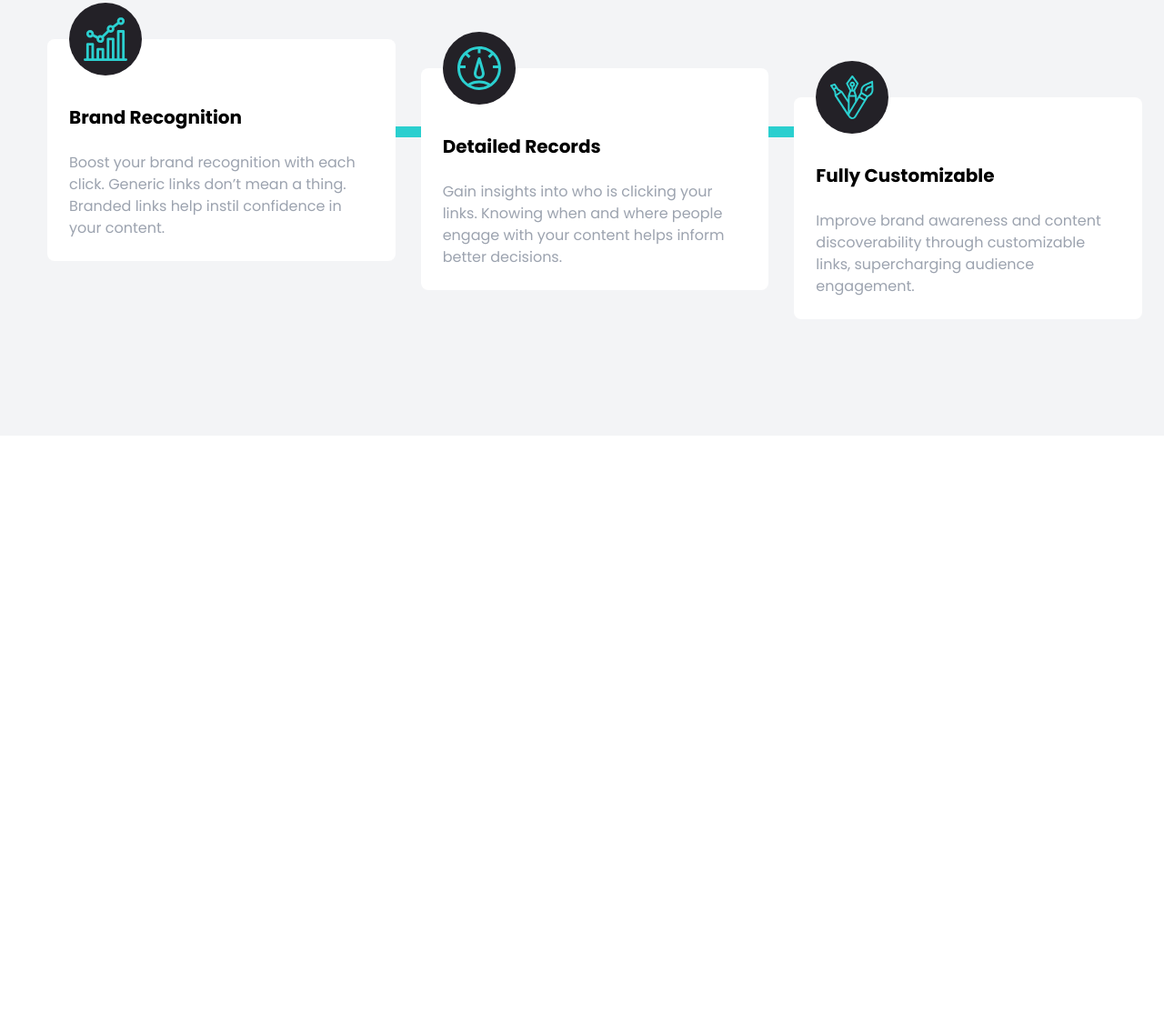
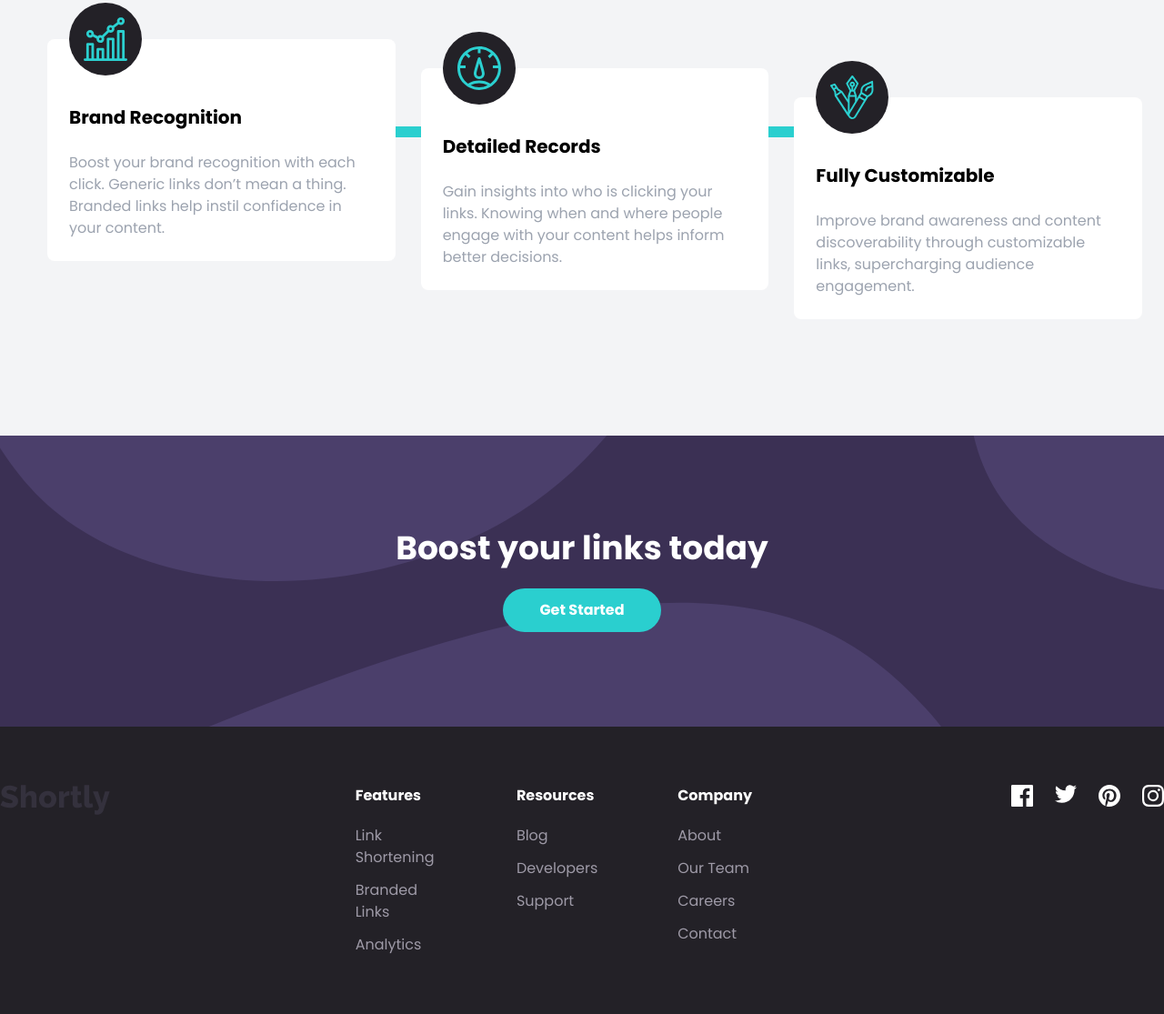
Before and after one commit to ahmetcankaratas/shortly, a website: page index.html in a window 1280 px wide. Shown: the part 1441-2556 px from the top of the page at 91% size. Before the commit the page ends 1920 px from the top, so only its background shows below. Drawn offline with Linux system fonts and the light colour scheme.

Commit message:
add footer

```diff
--- a/index.html
+++ b/index.html
@@ -271,7 +271,105 @@
         </div>
       </div>
     </section>
-    <!-- Features
+
+    <!-- CTA Section -->
+    <section id="cta" class="py-24 bg-darkViolet">
+      <div class="flex flex-col p-2 space-y-6">
+        <h5
+          class="mx-auto space-y-10 text-4xl font-bold text-center text-white"
+        >
+          Boost your links today
+        </h5>
+        <button
+          class="px-10 py-5 mx-auto text-2xl font-bold text-white rounded-full bg-cyan hover:bg-cyanLight md:text-base md:py-3 focus:outline-none"
+        >
+          Get Started
+        </button>
+      </div>
+    </section>
+
+    <footer class="py-16 bg-veryDarkViolet">
+      <div
+        class="container flex flex-col items-center justify-between mx-auto space-y-16 md:flex-row md:space-y-0 md:items-start"
+      >
+        <!-- Logo -->
+        <img src="./assets/images/logo.svg" alt="" />
+
+        <!-- Menus Container -->
+        <div
+          class="flex flex-col space-y-16 md:space-x-20 md:flex-row md:space-y-0"
+        >
+          <!-- Menu 1 -->
+          <div class="flex flex-col items-center w-full md:items-start">
+            <div class="mb-5 font-bold text-white capitalize">Features</div>
+            <div class="flex flex-col items-center space-y-3 md:items-start">
+              <a href="#" class="capitalize text-grayishViolet hover:text-cyan"
+                >Link Shortening</a
+              >
+              <a href="#" class="capitalize text-grayishViolet hover:text-cyan"
+                >Branded Links</a
+              >
+              <a href="#" class="capitalize text-grayishViolet hover:text-cyan"
+                >Analytics</a
+              >
+            </div>
+          </div>
+
+          <!-- Menu 2 -->
+          <div class="flex flex-col items-center w-full md:items-start">
+            <div class="mb-5 font-bold text-white capitalize">Resources</div>
+            <div class="flex flex-col items-center space-y-3 md:items-start">
+              <a href="#" class="capitalize text-grayishViolet hover:text-cyan"
+                >Blog</a
+              >
+              <a href="#" class="capitalize text-grayishViolet hover:text-cyan"
+                >Developers</a
+              >
+              <a href="#" class="capitalize text-grayishViolet hover:text-cyan"
+                >Support</a
+              >
+            </div>
+          </div>
+
+          <!-- Menu 3 -->
+          <div class="flex flex-col items-center w-full md:items-start">
+            <div class="mb-5 font-bold text-white capitalize">Company</div>
+            <div class="flex flex-col items-center space-y-3 md:items-start">
+              <a href="#" class="capitalize text-grayishViolet hover:text-cyan"
+                >About</a
+              >
+              <a href="#" class="capitalize text-grayishViolet hover:text-cyan"
+                >Our Team</a
+              >
+              <a href="#" class="capitalize text-grayishViolet hover:text-cyan"
+                >Careers</a
+              >
+              <a href="#" class="capitalize text-grayishViolet hover:text-cyan"
+                >Contact</a
+              >
+            </div>
+          </div>
+        </div>
+
+        <!-- Social Container -->
+        <div class="flex space-x-6">
+          <a href="#">
+            <img src="./assets/images/icon-facebook.svg" alt="" class="ficon">
+          </a>
+          <a href="#">
+            <img src="./assets/images/icon-twitter.svg" alt="" class="ficon">
+          </a>
+          <a href="#">
+            <img src="./assets/images/icon-pinterest.svg" alt="" class="ficon">
+          </a>
+          <a href="#">
+            <img src="./assets/images/icon-instagram.svg" alt="" class="ficon">
+          </a>
+        </div>
+      </div>
+    </footer>
+
+    <!--
 
 
 
@@ -284,28 +382,11 @@
 
 
 
-  Boost your links today
 
-  Get Started
 
-  Features
 
-  Link Shortening
-  Branded Links
-  Analytics
 
-  Resources
 
-  Blog
-  Developers
-  Support
-
-  Company
-
-  About
-  Our Team
-  Careers
-  Contact
 
   <div class="attribution">
     Challenge by <a href="https://www.frontendmentor.io?ref=challenge" target="_blank">Frontend Mentor</a>.
--- a/input.css
+++ b/input.css
@@ -1,3 +1,13 @@
 @tailwind base;
 @tailwind components;
 @tailwind utilities;
+
+#cta {
+    background-image: url('./../assets/images/bg-boost-desktop.svg');
+    background-repeat: no-repeat;
+    background-size: cover;
+}
+
+.ficon:hover {
+    filter:invert(79%) sepia(61%) saturate(464%) hue-rotate(130deg) brightness(90%) contrast(89%) contrast(85%);
+}
```
Also changed, not shown: styles/main.css.
